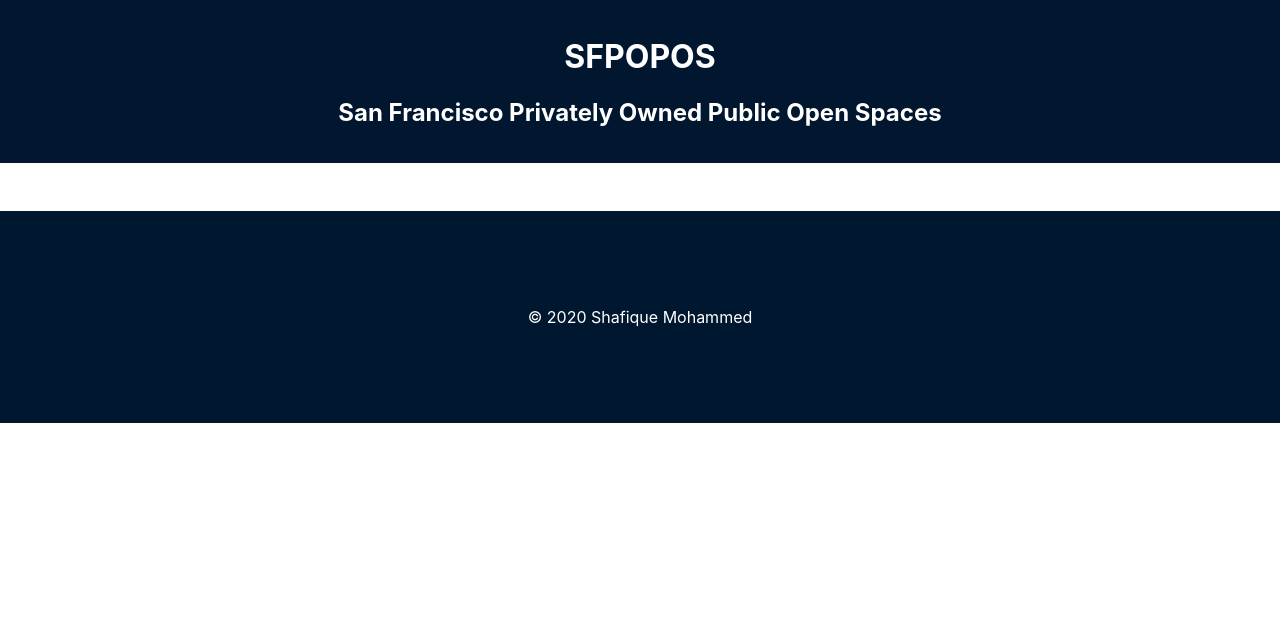
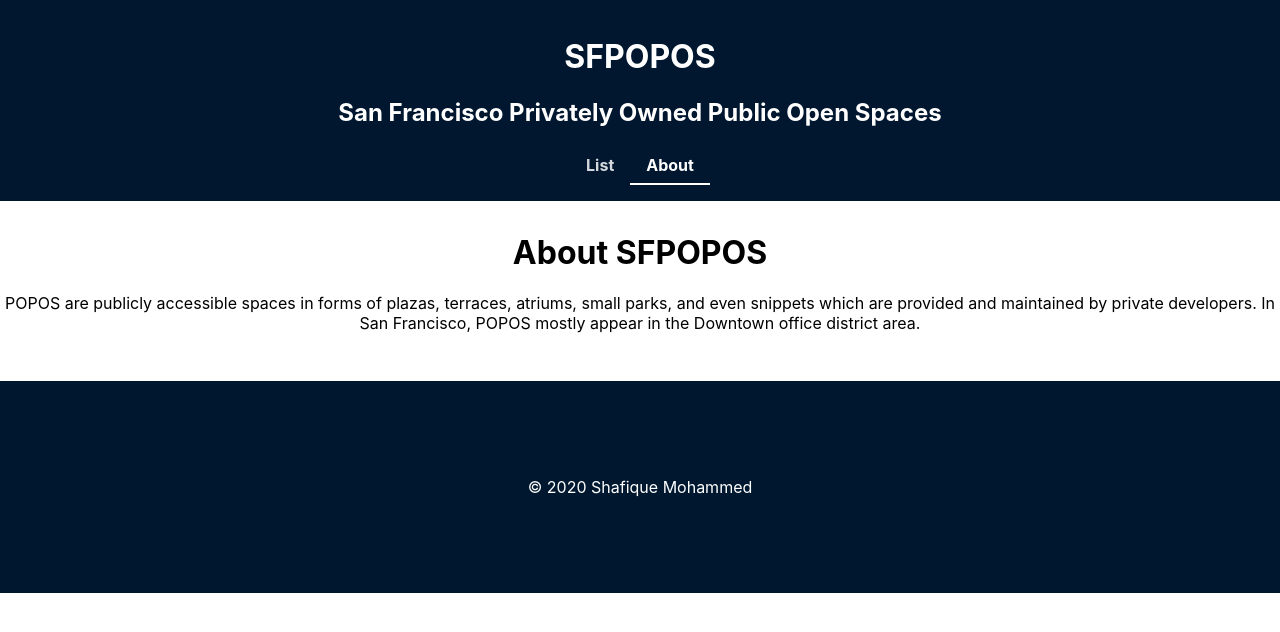
Before and after one commit to shafali03/lpopos, a React (Create React App) app: page /about in a window 1280 px wide. Shown: the top 632 px of the page. Built offline with nearby package versions, Linux system fonts and the light colour scheme.

Commit message:
feat: Created an about page and add styles to nav links

```diff
--- a/src/App.js
+++ b/src/App.js
@@ -4,6 +4,7 @@ import './App.css';
 import Title from './Components/Title/Title'
 import PoposList from './Components/PoposList/PoposList';
 import Footer from './Components/Footer/Footer'
+import About from './page/About'
 
 function App() {
   return (
@@ -11,6 +12,7 @@ function App() {
       <div data-test="component-app" className="App">
         <Title />
         <Route exact path="/" component={PoposList} />
+        <Route path="/about" component={About} />
         <Footer />
       </div>
     </Router>
--- a/src/Components/Title/Title.css
+++ b/src/Components/Title/Title.css
@@ -12,3 +12,18 @@
 .Title-Subtitle {
   color: rgba(255, 255, 255, 0.75);
 }
+
+.nav-link {
+  display: inline-block;
+  padding: 0.5em 1em;
+  color: rgba(255, 255, 255, 0.835);
+  font-weight: bold;
+  text-decoration: none;
+}
+
+
+
+.nav-link-active {
+  color: #fff;
+  border-bottom: 2px solid;
+}
--- a/src/Components/Title/Title.js
+++ b/src/Components/Title/Title.js
@@ -1,5 +1,6 @@
 import React from 'react'
 import './Title.css'
+import { NavLink } from 'react-router-dom'
 
 function Title() {
   return (
@@ -8,6 +9,19 @@ function Title() {
       <header>
         <h1>SFPOPOS</h1>
         <h2 className="Title-Subtile">San Francisco Privately Owned Public Open Spaces</h2>
+
+        <div>
+          <NavLink
+            className="nav-link"
+            activeClassName="nav-link-active"
+            exact
+            to="/">List</NavLink>
+
+          <NavLink
+            className="nav-link"
+            activeClassName="nav-link-active"
+            to="/about">About</NavLink>
+        </div>
       </header>
     </div>
   )
--- /dev/null
+++ b/src/page/About.js
@@ -0,0 +1,19 @@
+import React from 'react'
+
+function About() {
+  return (
+    <div>
+      <h1>About SFPOPOS</h1>
+      <p>
+        POPOS are publicly accessible spaces in
+        forms of plazas, terraces, atriums, small
+        parks, and even snippets which are provided
+        and maintained by private developers. In San
+        Francisco, POPOS mostly appear in the Downtown
+        office district area.
+    </p>
+    </div>
+  )
+}
+
+export default About
```
Also changed, not shown: 1 other file (tests, documents, lock files or other folders).
